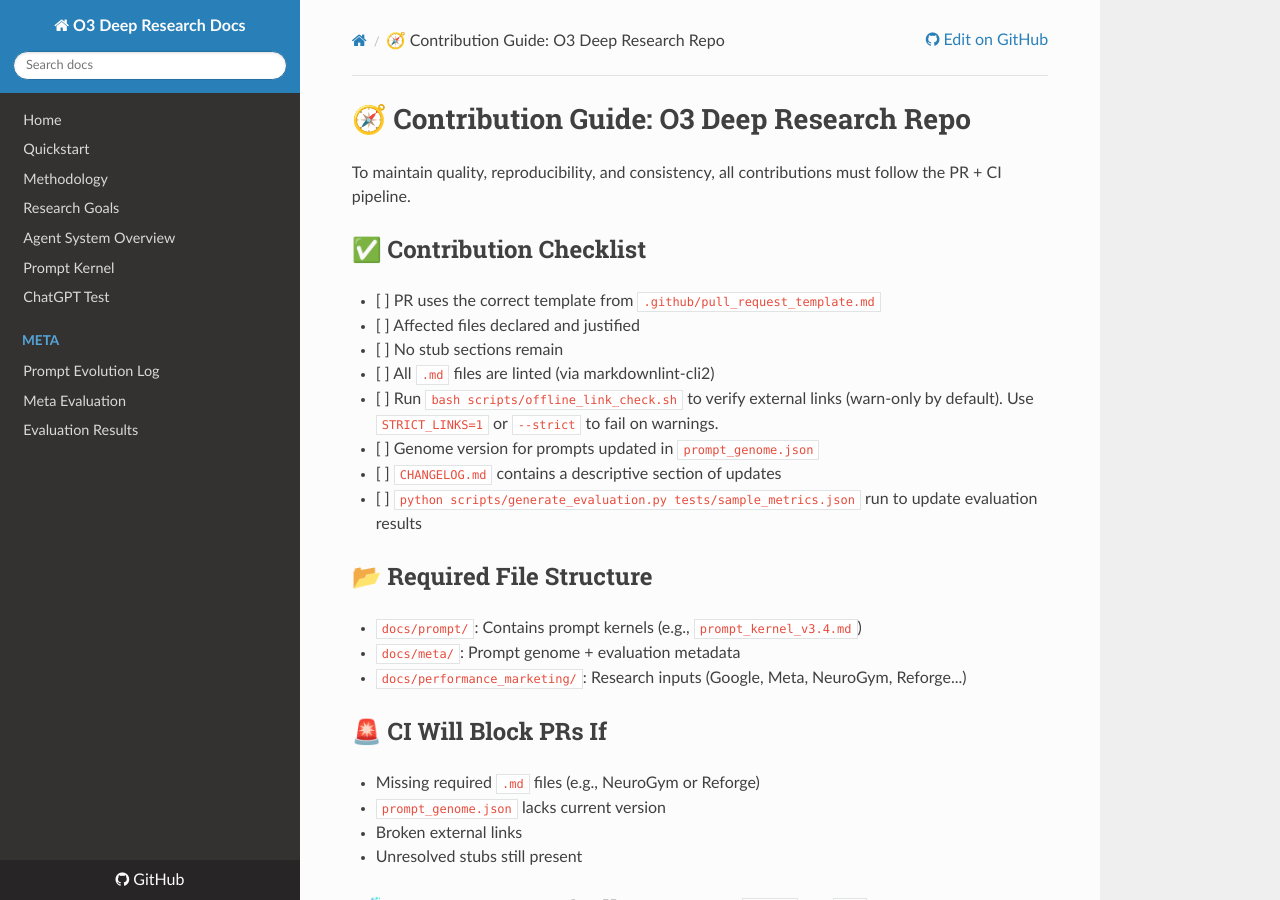
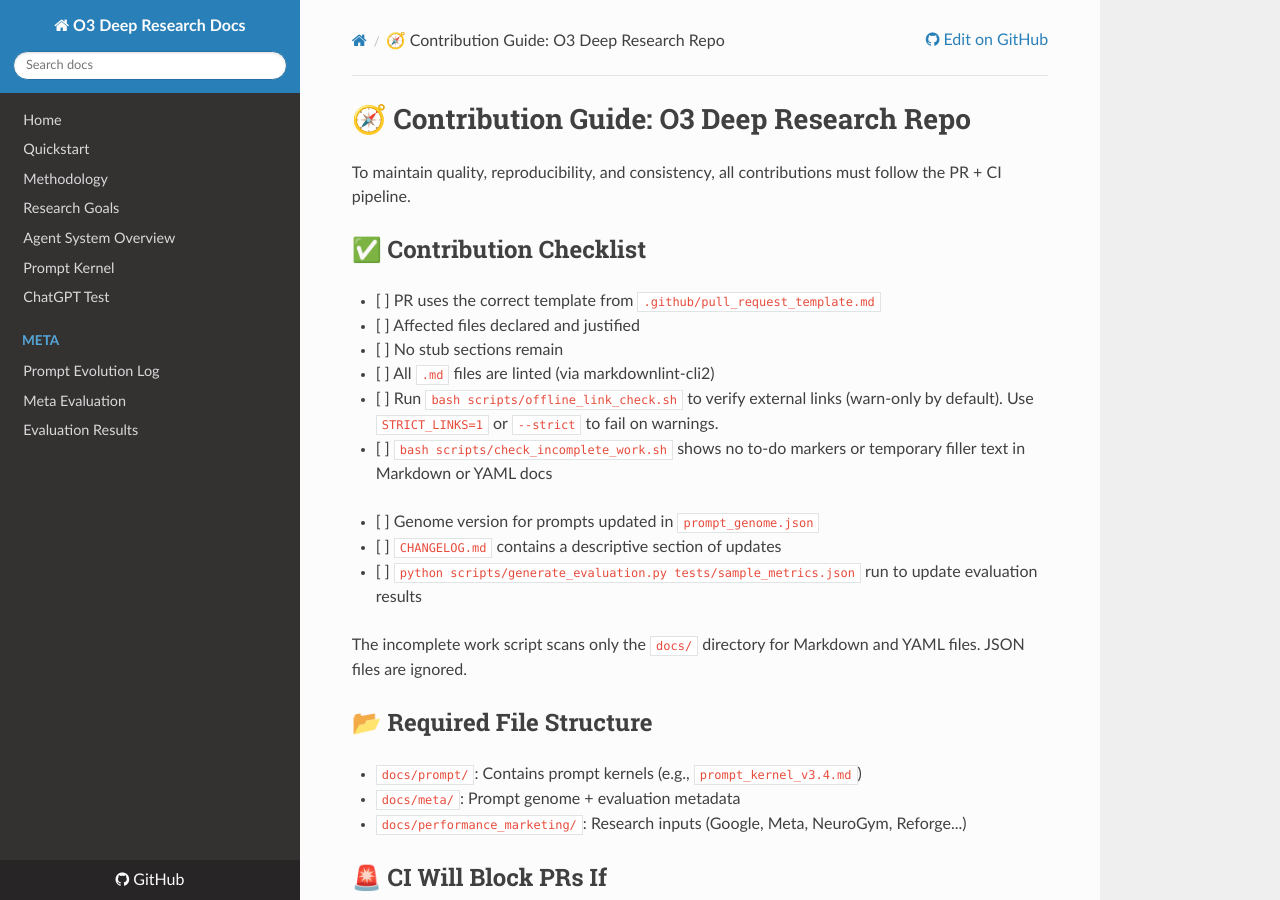
Before and after one commit to ADV-IT-Performance-Corp/ADV-ADK-Research-Hub, an MkDocs documentation site: the page built from docs/contribution_guide.md, in a window 1280 px wide and 900 px high. Built offline with MkDocs 1.6.1, drawn with Linux system fonts in a browser that asks for light colours; nearby versions of some CDN libraries.

Commit message:
docs: clarify TODO check script

```diff
--- a/docs/contribution_guide.md
+++ b/docs/contribution_guide.md
@@ -9,9 +9,13 @@ To maintain quality, reproducibility, and consistency, all contributions must fo
 - [ ] No stub sections remain
 - [ ] All `.md` files are linted (via markdownlint-cli2)
 - [ ] Run `bash scripts/offline_link_check.sh` to verify external links (warn-only by default). Use `STRICT_LINKS=1` or `--strict` to fail on warnings.
+- [ ] `bash scripts/check_incomplete_work.sh` shows no to-do markers or temporary filler text in Markdown or YAML docs
+<!-- The script scans for TODO, Coming soon, or placeholder phrases -->
 - [ ] Genome version for prompts updated in `prompt_genome.json`
 - [ ] `CHANGELOG.md` contains a descriptive section of updates
 - [ ] `python scripts/generate_evaluation.py tests/sample_metrics.json` run to update evaluation results
+
+The incomplete work script scans only the `docs/` directory for Markdown and YAML files. JSON files are ignored.
 
 ## 📂 Required File Structure
 
```
Also changed, not shown: README.md (+2 -2 lines).
